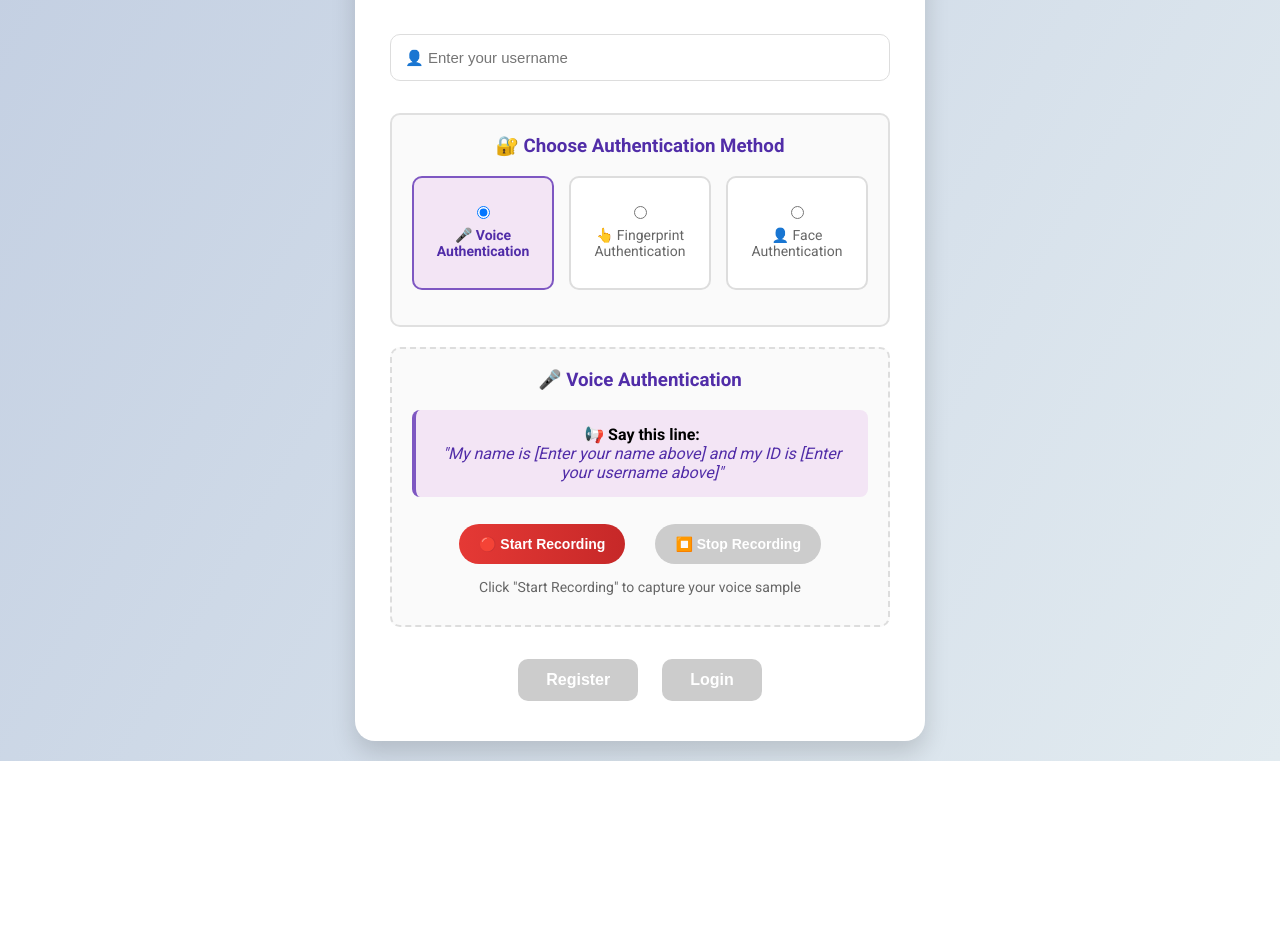
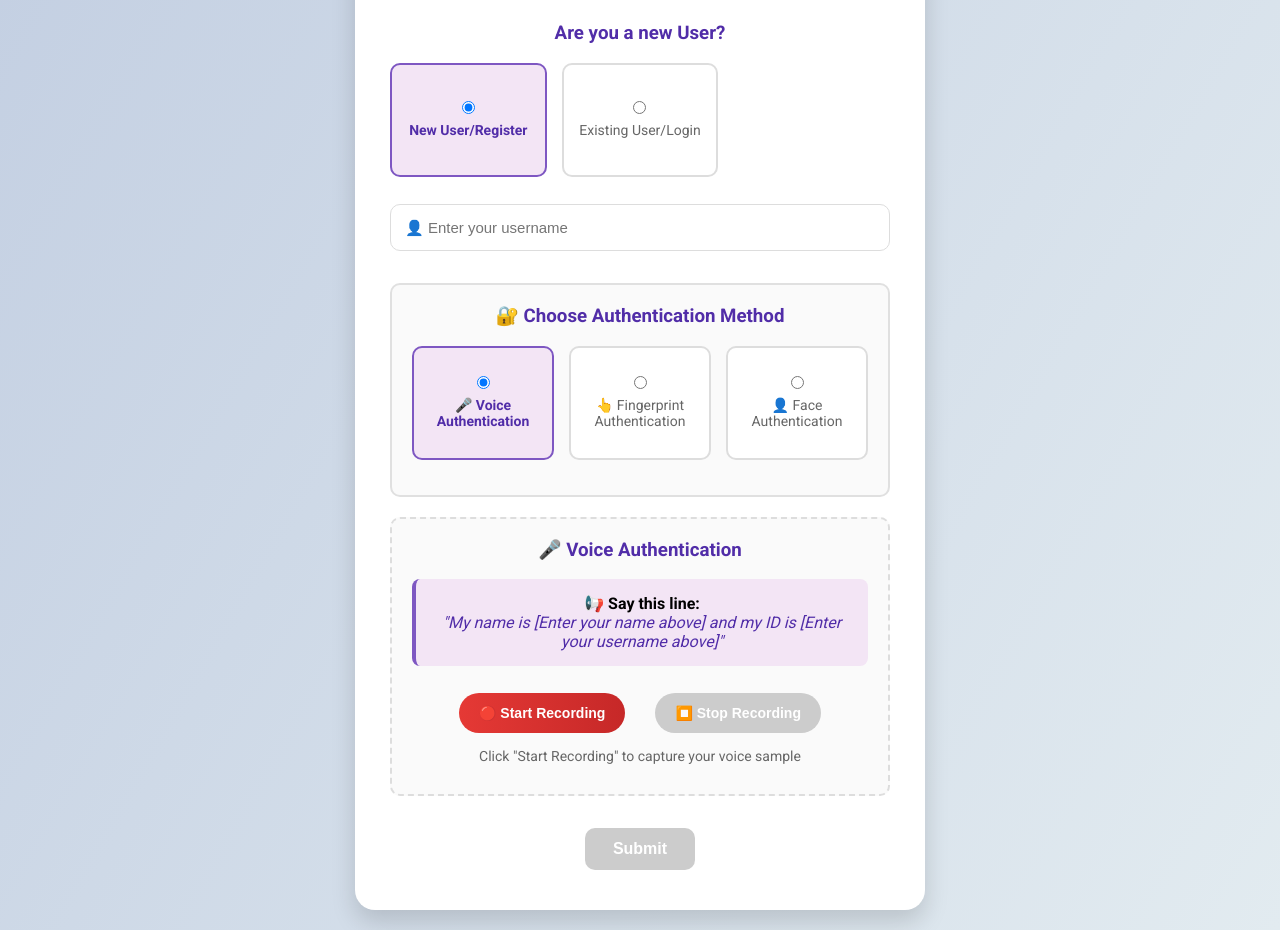
Before and after one commit to sahilmishra247/monitorexamloginsys, a plain HTML site: page version2/static/index.html in a window 1280 px wide. Shown: the part 118-1048 px from the top of the page. Before the commit the page ends 879 px from the top, so only its background shows below. Drawn offline with Linux system fonts and the light colour scheme.

Commit message:
changed the login and register buttons as well as directory for storing the data

```diff
--- a/version2/static/index.html
+++ b/version2/static/index.html
@@ -314,6 +314,17 @@
     <div class="container">
         <h1>🔒 Biometric Login System</h1>
         <form id="authForm">
+            <h3 style="color: #512da8; margin-top: 0;">Are you a new User?</h3>
+            <div class="method-selection">
+                    <label class="method-option">
+                        <input type="radio" name="user_type" value="register" checked>
+                        <span class="method-label">New User/Register</span>
+                    </label>
+                    <label class="method-option">
+                        <input type="radio" name="user_type" value="login">
+                        <span class="method-label">Existing User/Login</span>
+                    </label>
+            </div>
             <input type="text" name="username" id="username" placeholder="👤 Enter your username" required>
 
             <!-- Authentication Method Selection -->
@@ -413,8 +424,7 @@
             <input type="hidden" name="voice_data" id="voiceData">
             <input type="hidden" name="face_data" id="faceData">
 
-            <button type="button" id="registerBtn">Register</button>
-            <button type="button" id="loginBtn">Login</button>
+            <button type="button" id="submitBtn">Submit</button>
         </form>
         <div id="message" class="message" style="display: none"></div>
     </div>
@@ -450,8 +460,7 @@
         const capturedImage = document.getElementById('capturedImage');
         const faceDataInput = document.getElementById('faceData');
 
-        const registerBtn = document.getElementById('registerBtn');
-        const loginBtn = document.getElementById('loginBtn');
+        const submitBtn = document.getElementById('submitBtn');
         const messageDiv = document.getElementById('message');
         const voiceMethodRadio = document.getElementById('voiceMethod');
         const fingerprintMethodRadio = document.getElementById('fingerprintMethod');
@@ -505,6 +514,11 @@
 
         // Fingerprint file change handler
         fingerprintInput.addEventListener('change', function() {
+            checkSubmitRequirements();
+        });
+
+        const userChange = document.querySelector('input[value="register"]');
+        userChange.addEventListener('change', function() {
             checkSubmitRequirements();
         });
 
@@ -842,9 +856,11 @@
             status.style.color = '#c62828';
         }
 
-        // Event handlers for register and login buttons
-        registerBtn.addEventListener('click', () => handleAuth('register'));
-        loginBtn.addEventListener('click', () => handleAuth('login'));
+        // Event handler for submit button
+        submitBtn.addEventListener('click', () => {
+            const isNewUser = document.querySelector('input[name="user_type"]:checked').value;
+            handleAuth(isNewUser);
+        });
 
         // Update username display in voice prompt
         document.getElementById('username').addEventListener('input', function() {
@@ -1007,13 +1023,11 @@
 
         // Update button state management
         function disableSubmitButtons() {
-            registerBtn.disabled = true;
-            loginBtn.disabled = true;
+            submitBtn.disabled = true;
         }
 
         function enableSubmitButtons() {
-            registerBtn.disabled = false;
-            loginBtn.disabled = false;
+            submitBtn.disabled = false;
         }
 
         // Initialize the form
```
Also changed, not shown: embeddings/fingerprint/daksh.png (renamed from version2/embeddings/fingerprint/daksh.png), 2 other files.
